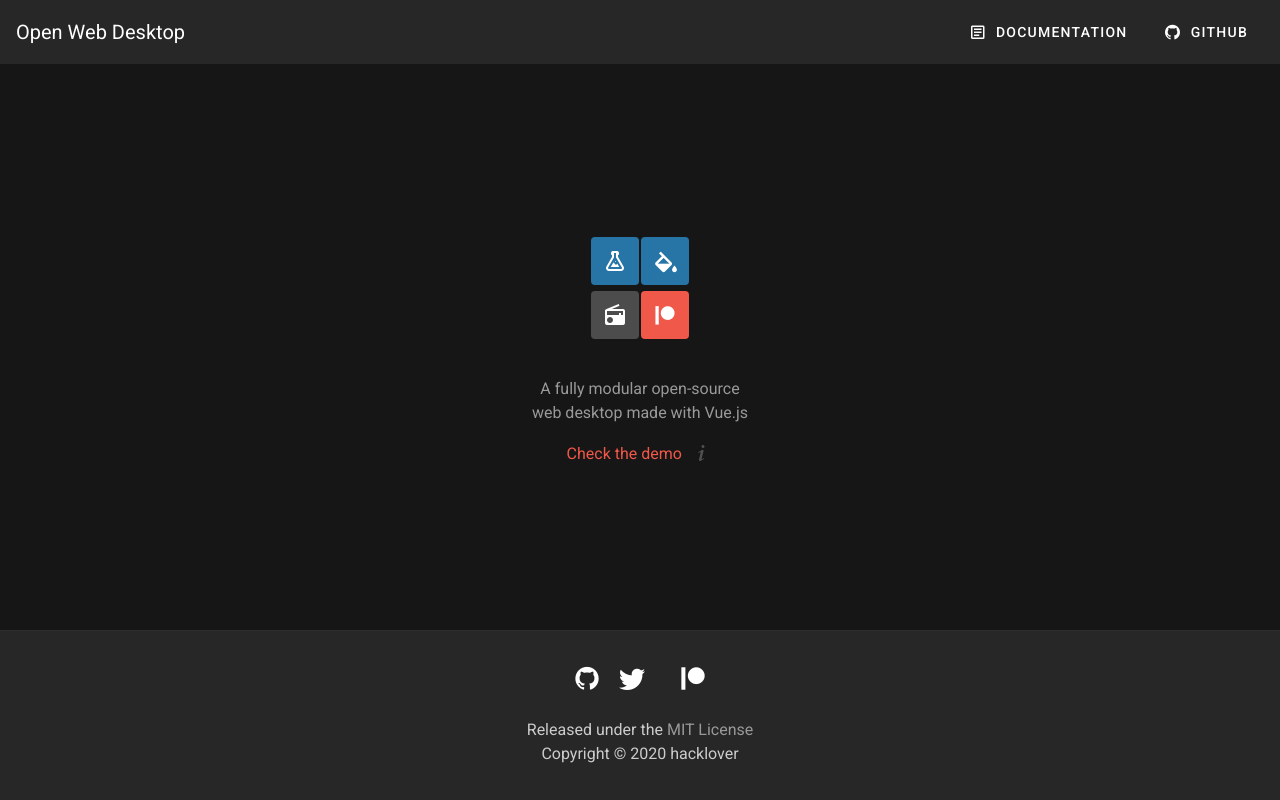
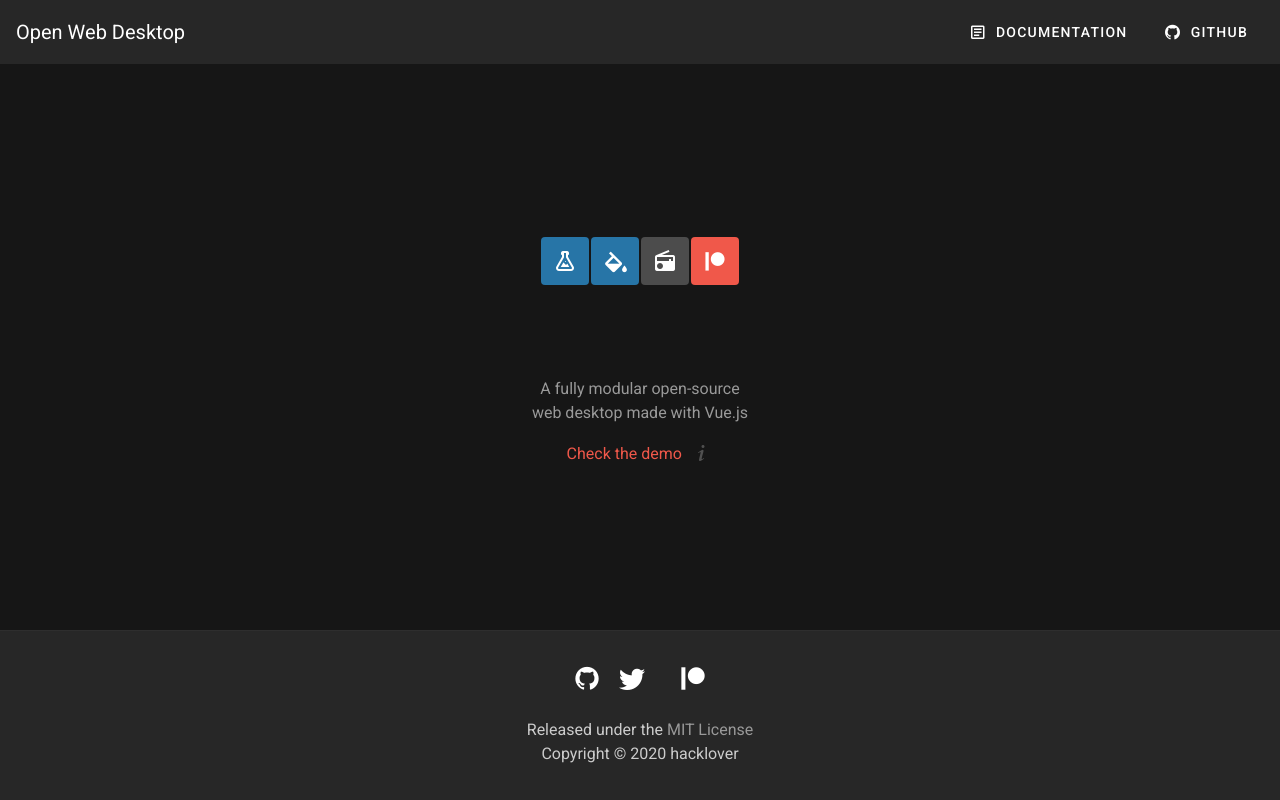
Before and after one commit to owdproject/owdproject.com, a Nuxt app: page / in a window 1280 px wide. Built offline with nearby package versions, Linux system fonts and the light colour scheme.

Commit message:
Improve logo component

```diff
--- a/components/Logo.vue
+++ b/components/Logo.vue
@@ -1,5 +1,6 @@
 <template>
-  <div class="logo">
+  <div :class="['logo', {square}]">
+    <div class="logo-content">
       <v-btn color="#2775a7" class="menu">
         <v-icon>mdi-flask-outline</v-icon>
       </v-btn>
@@ -13,21 +14,24 @@
         <v-icon size="23px">mdi-patreon</v-icon>
       </v-btn>
     </div>
+
+    <slot />
+  </div>
 </template>
 
 <script>
 export default {
   name: "Logo",
-  data() {
-    return {
-    }
+  props: {
+    square: Boolean
   }
 }
 </script>
 
 <style scoped lang="scss">
 .logo {
-  width: 115px;
+  .logo-content {
+    margin: 0 auto;
     height: 114px;
     padding: 3px 5px;
     border-radius: 7px;
@@ -47,4 +51,17 @@
       }
     }
   }
+
+  &.square {
+    .logo-content {
+      width: 115px;
+    }
+  }
+
+  .v-toolbar__title {
+    position: absolute;
+    top: 2px;
+    left: calc(100% + 24px);
+  }
+}
 </style>
```
Lines whose indentation alone changed are shown as unchanged.
